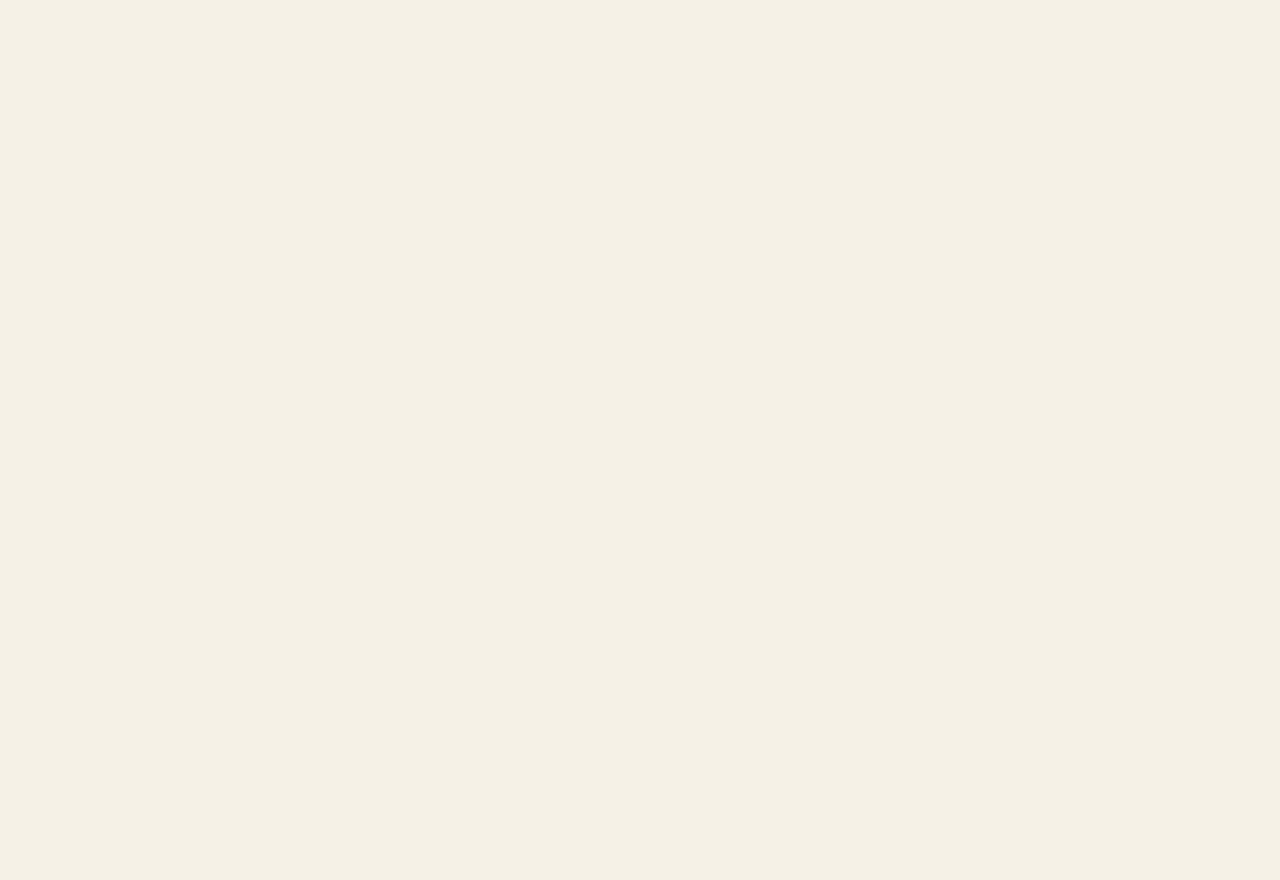
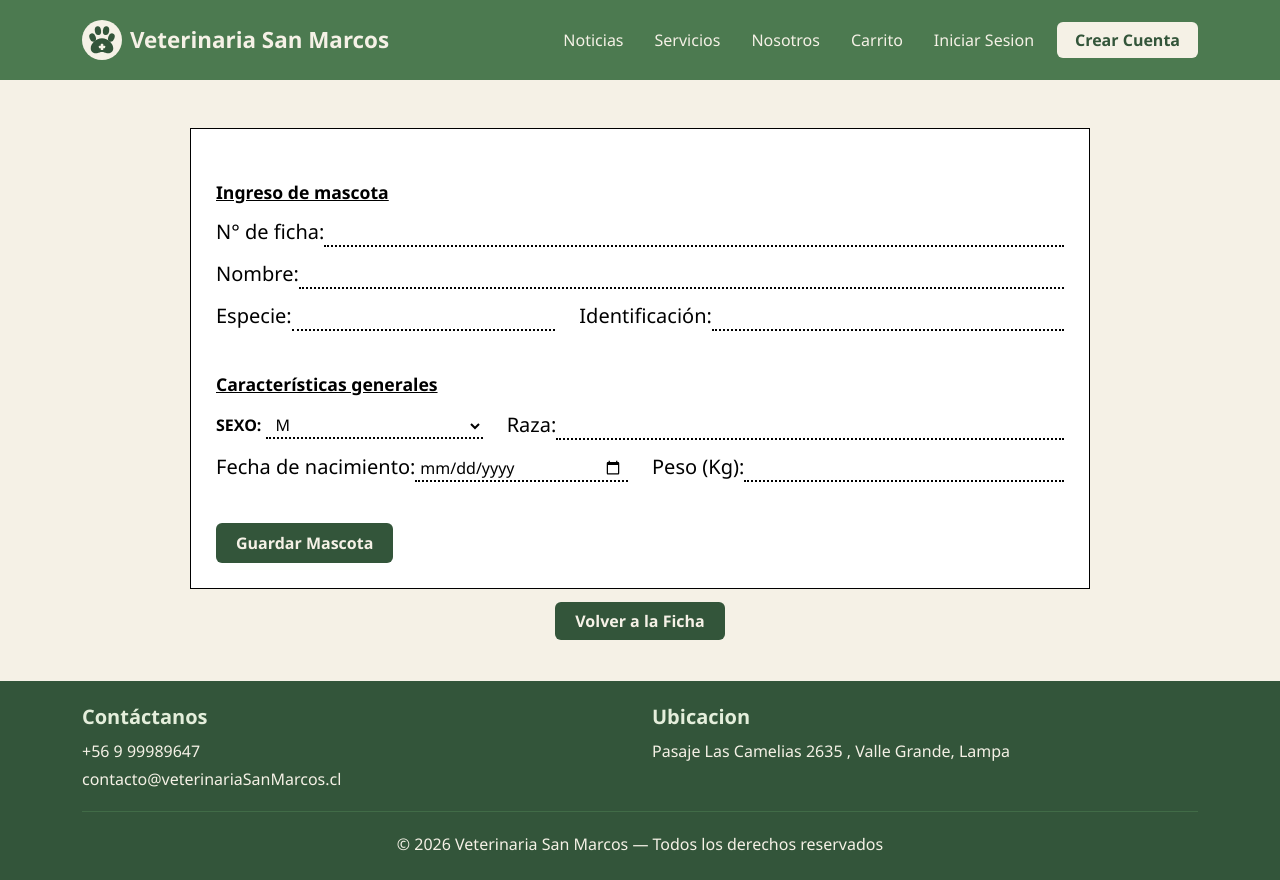
Before and after one commit to luLlanten/VeterinariaSM, a React (Vite) app in the folder Front/: page /mascota in a window 1280 px wide. Before the commit this address had no page. Before the commit the page ends 800 px from the top, so only its background shows below. Built offline with nearby package versions, Linux system fonts and the light colour scheme.

Commit message:
feat(front): agrega página de ingreso de mascota con validaciones

```diff
--- a/Front/src/App.tsx
+++ b/Front/src/App.tsx
@@ -16,6 +16,7 @@ import Agregar from './pages/Agregar'
 import FichaReal from './pages/FichaReal'
 import Nosotros from './pages/Nosotros'
 import Carrito from './pages/Carrito'
+import Mascota from './pages/Mascota'
 
 function App() {
   return (
@@ -85,6 +86,10 @@ function App() {
       path='/carrito'
       element={<Carrito/>}
       />
+      <Route
+      path='/mascota'
+      element={<Mascota/>}
+      />
     </Routes>
 
     </>
--- /dev/null
+++ b/Front/src/components/organisms/FormularioMascota.tsx
@@ -0,0 +1,157 @@
+import React, {useState} from "react";
+import LineaFicha from "../molecules/LineaFicha";
+
+function FormularioMascota(){
+
+    const[numeroFicha, setNumeroFicha] = useState("");
+    const[nombre, setNombre] = useState("");
+    const[especie, setEspecie] = useState("");
+    const[identificacion, setIdentificacion] = useState("");
+    const[sexo, setSexo] = useState("M");
+    const[raza, setRaza] = useState("");
+    const[fechaNacimiento, setFechaNacimiento] = useState("");
+    const[peso, setPeso] = useState("");
+
+    const guardar = (e: React.SubmitEvent<HTMLFormElement>) => {
+        e.preventDefault();
+
+        if (numeroFicha.trim() === ""){
+            alert("Debe Ingresar El N° De Ficha");
+            return;
+        }
+        if (!/^[0-9]+$/.test(numeroFicha)){
+            alert("El N° De Ficha Debe Contener Solo Números");
+            return;
+        }
+        if (nombre.trim() === ""){
+            alert("Debe Ingresar El Nombre De La Mascota");
+            return;
+        }
+        if (especie.trim() === ""){
+            alert("Debe Ingresar La Especie");
+            return;
+        }
+        if (identificacion.trim() === ""){
+            alert("Debe Ingresar La Identificación");
+            return;
+        }
+        if (raza.trim() === ""){
+            alert("Debe Ingresar La Raza");
+            return;
+        }
+        if (fechaNacimiento.trim() === ""){
+            alert("Debe Ingresar La Fecha De Nacimiento");
+            return;
+        }
+        if (new Date(fechaNacimiento) > new Date()){
+            alert("La Fecha De Nacimiento No Puede Ser Futura");
+            return;
+        }
+        if (peso.trim() === ""){
+            alert("Debe Ingresar El Peso");
+            return;
+        }
+        if (!/^[0-9]+([.,][0-9]+)?$/.test(peso) || parseFloat(peso.replace(",", ".")) <= 0){
+            alert("Ingrese Un Peso Válido");
+            return;
+        }
+        if (!window.confirm("¿Deseas guardar la mascota?")){
+            return;
+        }
+        alert("Mascota guardada con éxito");
+    }
+
+    return(
+        <form className="ficha" onSubmit={guardar} noValidate>
+            <div className="titulo_seccion">Ingreso de mascota</div>
+            <LineaFicha
+            etiqueta="N° de ficha:"
+            tipo="text"
+            nombre="numeroFicha"
+            valor={numeroFicha}
+            alCambiar={setNumeroFicha}
+            />
+            <LineaFicha
+            etiqueta="Nombre:"
+            tipo="text"
+            nombre="nombre"
+            valor={nombre}
+            alCambiar={setNombre}
+            />
+            <div className="row">
+                <div className="col-12 col-md-5">
+                    <LineaFicha
+                    etiqueta="Especie:"
+                    tipo="text"
+                    nombre="especie"
+                    valor={especie}
+                    alCambiar={setEspecie}
+                    />
+                </div>
+                <div className="col-12 col-md-7">
+                    <LineaFicha
+                    etiqueta="Identificación:"
+                    tipo="text"
+                    nombre="identificacion"
+                    valor={identificacion}
+                    alCambiar={setIdentificacion}
+                    />
+                </div>
+            </div>
+
+            <div className="titulo_seccion">Características generales</div>
+            <div className="row">
+                <div className="col-12 col-md-4">
+                    <div className="lineas_escritura">
+                        <label>SEXO:</label>
+                        <select
+                        className="input-line"
+                        value={sexo}
+                        onChange={(e) => setSexo(e.target.value)}
+                        >
+                            <option value="M">M</option>
+                            <option value="H">H</option>
+                        </select>
+                    </div>
+                </div>
+                <div className="col-12 col-md-8">
+                    <LineaFicha
+                    etiqueta="Raza:"
+                    tipo="text"
+                    nombre="raza"
+                    valor={raza}
+                    alCambiar={setRaza}
+                    />
+                </div>
+            </div>
+            <div className="row">
+                <div className="col-12 col-md-6">
+                    <LineaFicha
+                    etiqueta="Fecha de nacimiento:"
+                    tipo="date"
+                    nombre="fechaNacimiento"
+                    valor={fechaNacimiento}
+                    alCambiar={setFechaNacimiento}
+                    />
+                </div>
+                <div className="col-12 col-md-6">
+                    <LineaFicha
+                    etiqueta="Peso (Kg):"
+                    tipo="text"
+                    nombre="peso"
+                    valor={peso}
+                    alCambiar={setPeso}
+                    />
+                </div>
+            </div>
+
+            <div className="d-flex flex-wrap gap-3 mt-3">
+                <button type="submit" className="boton-opcion2">
+                    Guardar Mascota
+                </button>
+            </div>
+        </form>
+    );
+}
+
+export default FormularioMascota;
--- /dev/null
+++ b/Front/src/pages/Mascota.tsx
@@ -0,0 +1,24 @@
+import { Link } from "react-router-dom";
+import Navbar from "../components/organisms/Navbar";
+import Footer from "../components/organisms/Footer";
+import FormularioMascota from "../components/organisms/FormularioMascota";
+import "../pages/Principal.css";
+
+function Mascota(){
+    return(
+        <>
+        <Navbar/>
+        <div className="container my-5">
+            <div className="ficha-container">
+                <FormularioMascota/>
+            </div>
+            <div className="text-center mt-3">
+                <Link to="/ficha" className="boton-opcion2">Volver a la Ficha</Link>
+            </div>
+        </div>
+        <Footer/>
+        </>
+    );
+}
+
+export default Mascota;
--- a/Front/src/pages/PrincipalAdmin.tsx
+++ b/Front/src/pages/PrincipalAdmin.tsx
@@ -17,7 +17,7 @@ function PrincipalAdmin(){
                 </div>
 
                 <div className="row g-4 mb-5">
-                    <div className="col-12 col-md-4">
+                    <div className="col-12 col-md-6">
                         <Link to="/modificaciones" className="admin-opcion">
                             <img src="images/icono_caja.png" alt="ic_inventario" className="admin-icono" />
                             <h3>Inventario</h3>
@@ -29,18 +29,8 @@ function PrincipalAdmin(){
                             <span className="admin-irA">Ir al inventario →</span>
                         </Link>
                     </div>
-                    <div className="col-12 col-md-4">
-                        <a className="admin-opcion" onClick={()=>alert('Opcion no disponible temporalmente')}>
-                            <img src="images/icono_bolsaDinero.png" alt="ic_balance" className="admin-icono" />
-                            <h3>Balance</h3>
-                            <p>
-                                Aquí encontrarás un resumen de los últimos pagos
-                                hechos por los clientes.
-                            </p>
-                            <span className="admin-irA">Próximamente</span>
-                        </a>
-                    </div>
-                    <div className="col-12 col-md-4">
+
+                    <div className="col-12 col-md-6">
                         <Link to="/ficha-real" className="admin-opcion">
                             <img src="images/icono_estetoscopio.png" alt="ic_Fichas" className="admin-icono" />
                             <h3>Fichas</h3>
```
